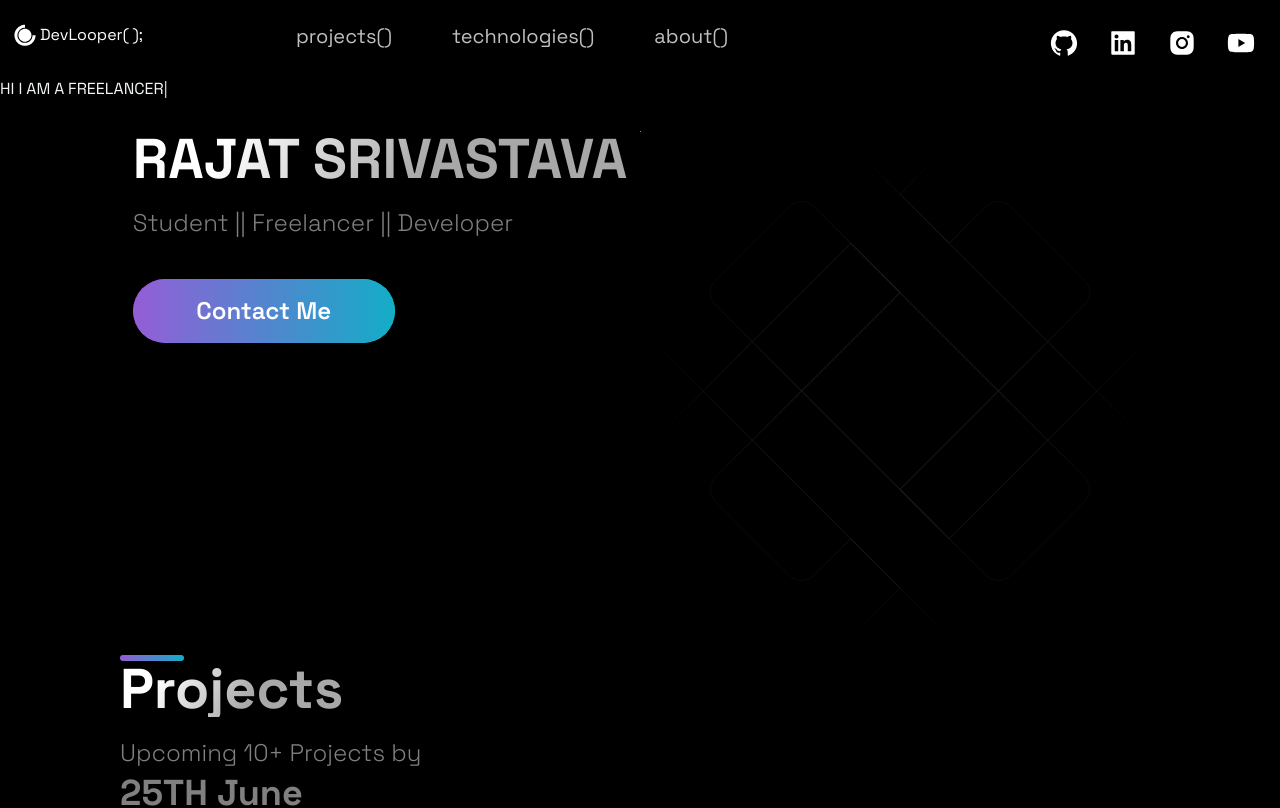
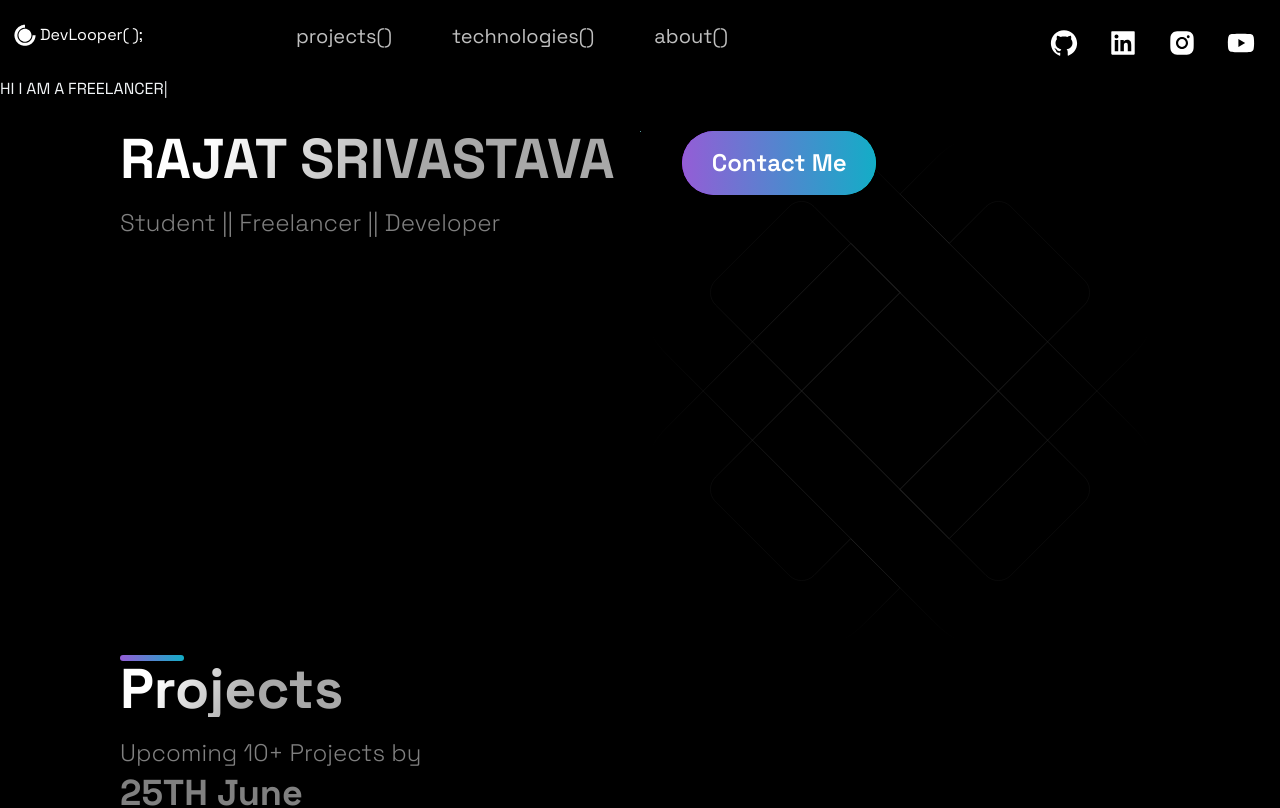
Before and after one commit to rajat1201rm/mysite, a Next.js app: page / in a window 1280 px wide. Shown: the top 808 px of the page. Built offline with nearby package versions, Linux system fonts and the light colour scheme.

Commit message:
Update Hero.js

```diff
--- a/src/components/Hero/Hero.js
+++ b/src/components/Hero/Hero.js
@@ -18,9 +18,9 @@ const Hero = (props) => (
         <SectionText>
         Student || Freelancer || Developer
         </SectionText>
+      </LeftSection>
+        <Button onClick={()=>window.location="mailto:rajat.srivastava2019@vitstudent.ac.in"}>Contact Me</Button>
 
-        <Button onClick={()=>window.location="mailto:rajat.srivastava2019@vitstudent.ac.in"}>Contact Me</Button>
-        </LeftSection>
     </Section>
 );
 
```
